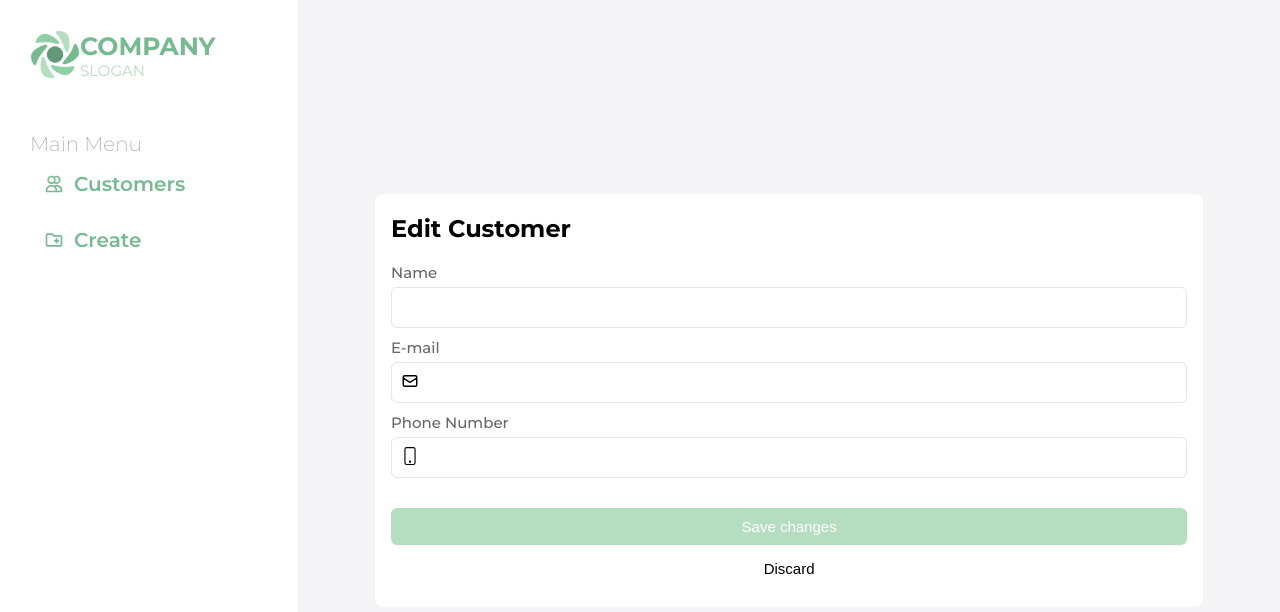
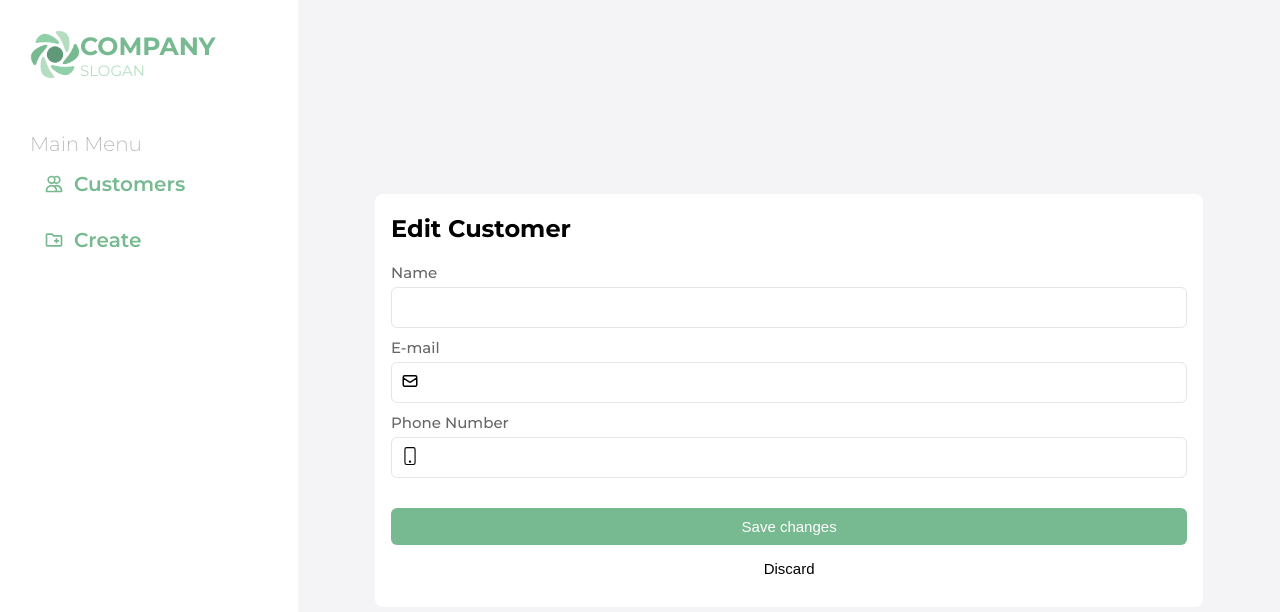
Before and after one commit to AvilaKevin/CrudMernStack, a React (Create React App) app in the folder crud-ui/: page /Edit/1 in a window 1280 px wide. Shown: the top 612 px of the page. Built offline with nearby package versions, Linux system fonts and the light colour scheme; no server answers.

Commit message:
button color change

```diff
--- a/crud-ui/src/css/pagesCss/Create.module.css
+++ b/crud-ui/src/css/pagesCss/Create.module.css
@@ -65,7 +65,7 @@
 .CreateButton {
     width: 100%;
     font-size: 15px;
-    background: #b5dec1;
+    background: #77b990;
     border-radius: 6px;
     color: #ffffff;
     padding: 10px 20px 10px 20px;
```
